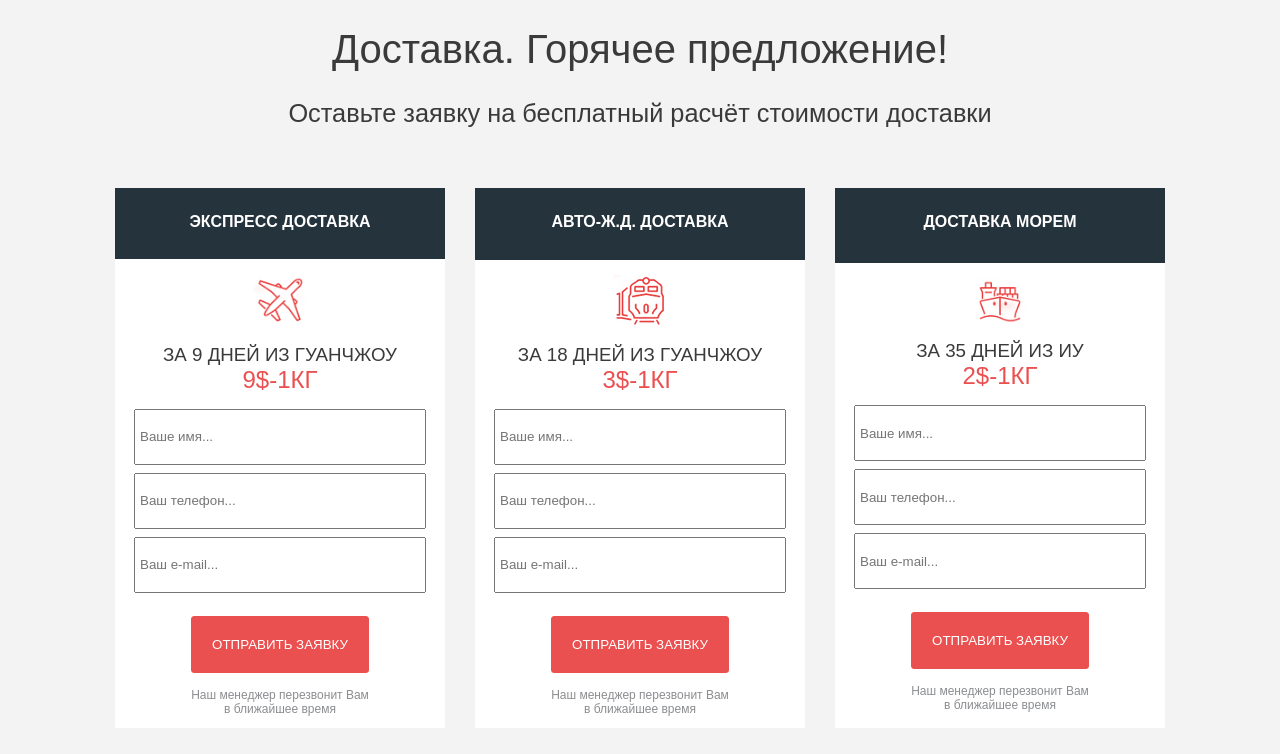
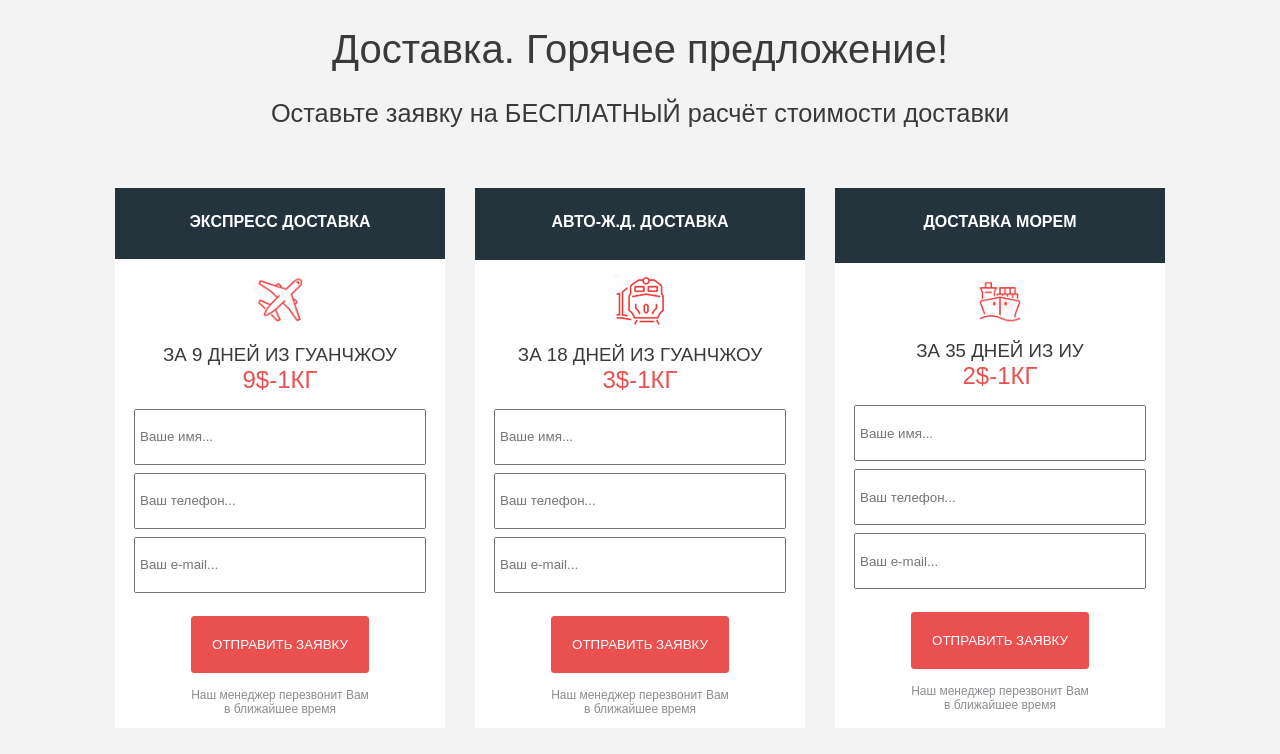
Before and after one commit to JuliaMats/homeworks, a plain HTML site: page lesson_12/index.html in a window 1280 px wide. Drawn offline with Linux system fonts and the light colour scheme.

Commit message:
Add files via upload

```diff
--- a/lesson_12/css/main.css
+++ b/lesson_12/css/main.css
@@ -13,6 +13,9 @@ h1 {
 }
 h2 {
     font-size: 19pt;
+}
+h2 span {
+    text-transform: uppercase;
 }
 h3 {
     text-transform: uppercase;
--- a/lesson_12/index.html
+++ b/lesson_12/index.html
@@ -9,7 +9,7 @@
 <link rel="stylesheet" href="css/main.css">
 <body>
     <h1>Доставка. Горячее предложение!</h1>
-    <h2>Оставьте заявку на бесплатный расчёт стоимости доставки</h2>
+    <h2>Оставьте заявку на <span>бесплатный</span>  расчёт стоимости доставки</h2>
     <div class="delivery">
         <div class="delivery__item">
             <div class="delivery__item-txt">
```
